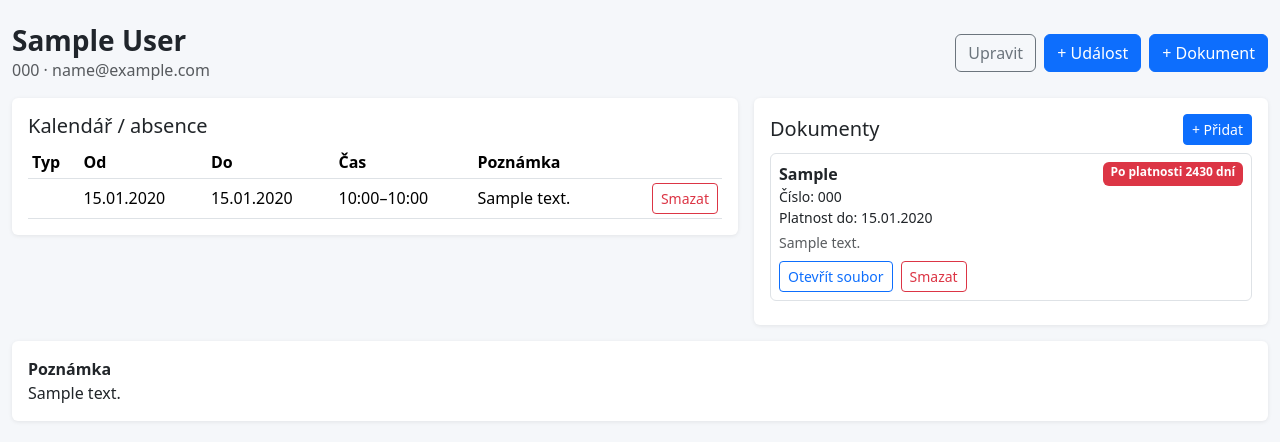
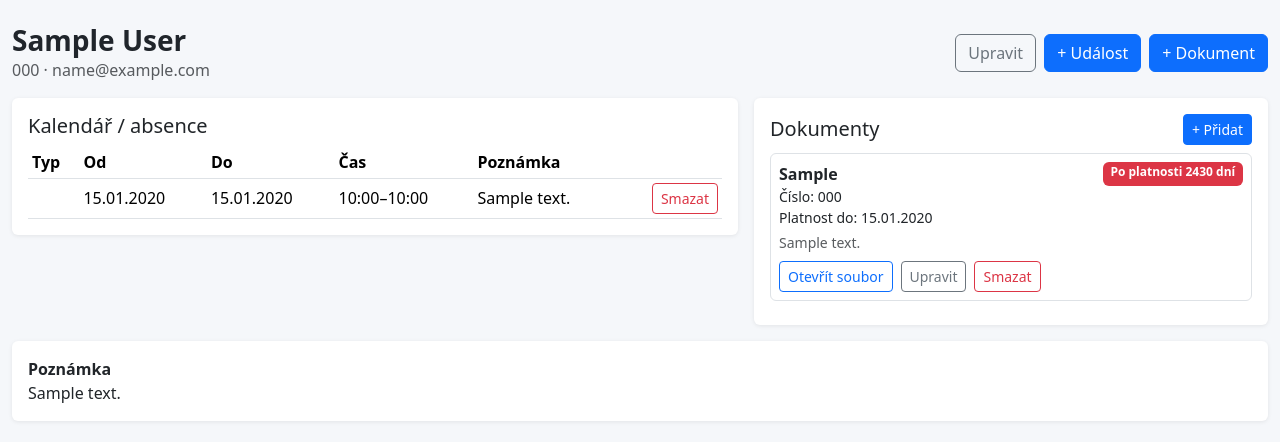
Before and after one commit to DavidMatani/Projekty, a Flask app: page /employees/1 in a window 1280 px wide. Shown: the part 56-498 px from the top of the page. Run offline with Flask 3, Linux system fonts and the light colour scheme; a user stored in the database is signed in; tables that the repository leaves empty hold one stand-in row (values such as "Sample post").

Commit message:
Add edit action to employee documents

```diff
--- a/zamestnanci-vozidla/templates/employee_detail.html
+++ b/zamestnanci-vozidla/templates/employee_detail.html
@@ -61,6 +61,7 @@
                 {% if d.note and d.note.startswith('Přední strana') %}Přední strana{% elif d.note and d.note.startswith('Zadní strana') %}Zadní strana{% else %}Otevřít soubor{% endif %}
               </a>
             {% endif %}
+            <a class="btn btn-sm btn-outline-secondary" href="{{ url_for('employee_document_edit', document_id=d.id) }}">Upravit</a>
             <form method="post" action="{{ url_for('employee_document_delete', document_id=d.id) }}" onsubmit="return confirm('Odstranit dokument i nahraný soubor?')"><button class="btn btn-sm btn-outline-danger">Smazat</button></form>
           </div>
         </div>
```
